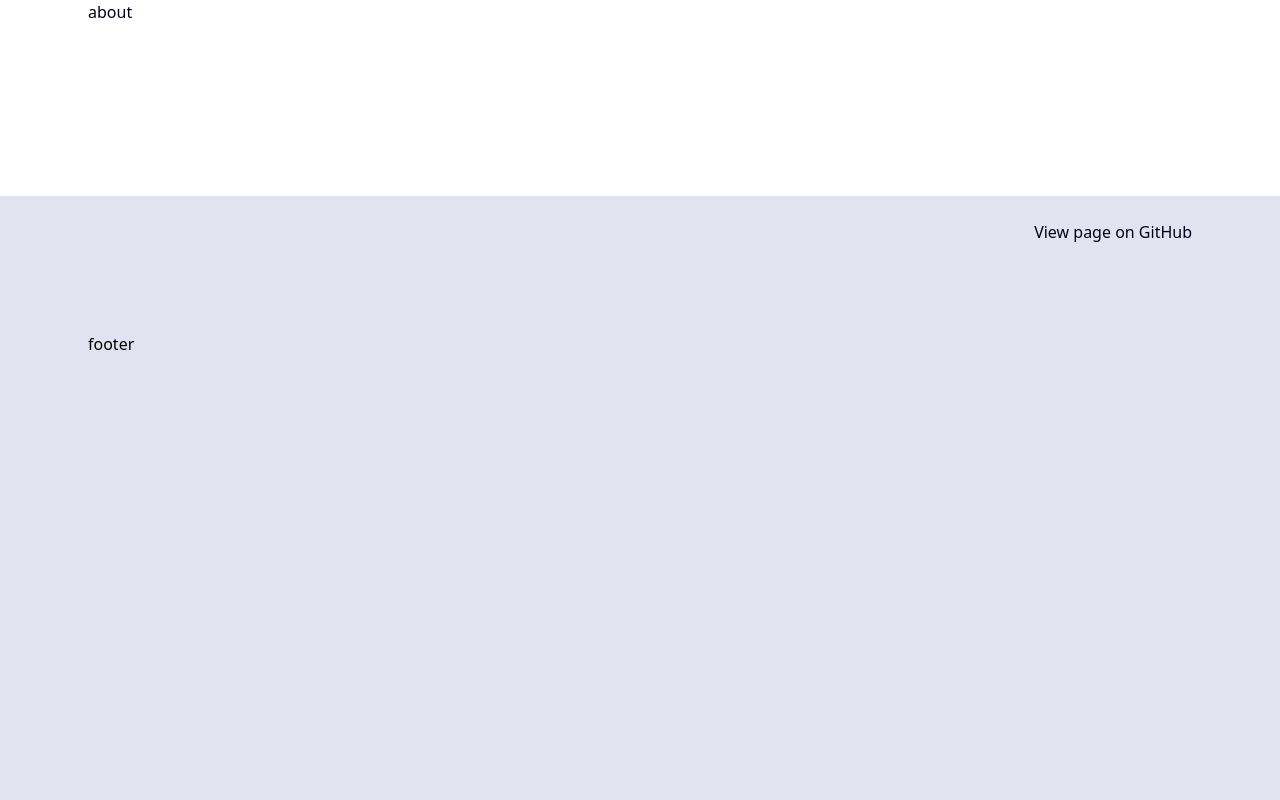
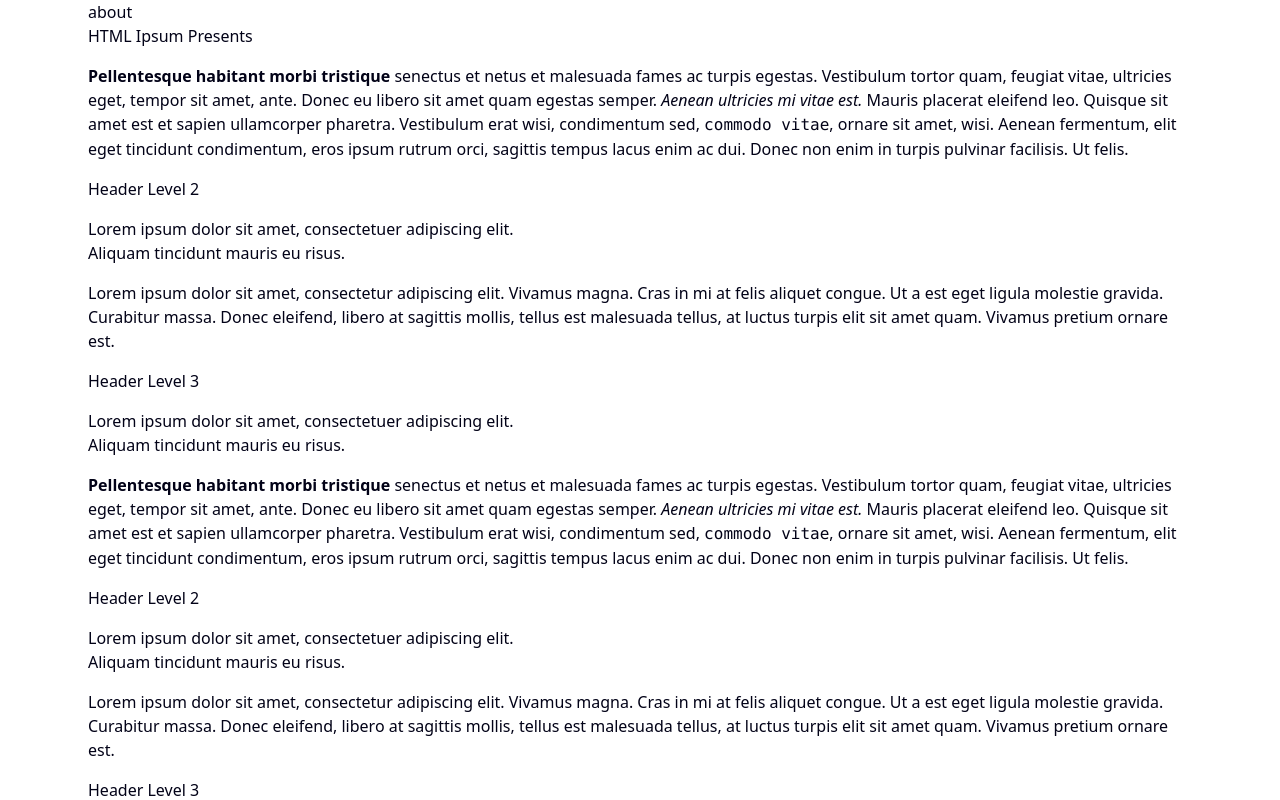
Before and after one commit to khinshankhan/www, a Next.js app: page /about in a window 1280 px wide. Shown: the part 500-1300 px from the top of the page. Before the commit the page ends 920 px from the top, so only its background shows below. Built offline with nearby package versions, Linux system fonts and the light colour scheme.

Commit message:
temporary lorem ipsum

```diff
--- a/app/(content)/about/page.tsx
+++ b/app/(content)/about/page.tsx
@@ -1,5 +1,81 @@
 import React from "react"
 
 export default function About() {
-  return <div>about</div>
+  return (
+    <div>
+      <h1>about</h1>
+
+      <h1>HTML Ipsum Presents</h1>
+
+      <article className="[&>*]:mt-4">
+        <p>
+          <strong>Pellentesque habitant morbi tristique</strong> senectus et netus et malesuada
+          fames ac turpis egestas. Vestibulum tortor quam, feugiat vitae, ultricies eget, tempor sit
+          amet, ante. Donec eu libero sit amet quam egestas semper.{" "}
+          <em>Aenean ultricies mi vitae est.</em> Mauris placerat eleifend leo. Quisque sit amet est
+          et sapien ullamcorper pharetra. Vestibulum erat wisi, condimentum sed,{" "}
+          <code>commodo vitae</code>, ornare sit amet, wisi. Aenean fermentum, elit eget tincidunt
+          condimentum, eros ipsum rutrum orci, sagittis tempus lacus enim ac dui.{" "}
+          <a href="#">Donec non enim</a> in turpis pulvinar facilisis. Ut felis.
+        </p>
+
+        <h2>Header Level 2</h2>
+
+        <ol>
+          <li>Lorem ipsum dolor sit amet, consectetuer adipiscing elit.</li>
+          <li>Aliquam tincidunt mauris eu risus.</li>
+        </ol>
+
+        <blockquote>
+          <p>
+            Lorem ipsum dolor sit amet, consectetur adipiscing elit. Vivamus magna. Cras in mi at
+            felis aliquet congue. Ut a est eget ligula molestie gravida. Curabitur massa. Donec
+            eleifend, libero at sagittis mollis, tellus est malesuada tellus, at luctus turpis elit
+            sit amet quam. Vivamus pretium ornare est.
+          </p>
+        </blockquote>
+
+        <h3>Header Level 3</h3>
+
+        <ul>
+          <li>Lorem ipsum dolor sit amet, consectetuer adipiscing elit.</li>
+          <li>Aliquam tincidunt mauris eu risus.</li>
+        </ul>
+
+        <p>
+          <strong>Pellentesque habitant morbi tristique</strong> senectus et netus et malesuada
+          fames ac turpis egestas. Vestibulum tortor quam, feugiat vitae, ultricies eget, tempor sit
+          amet, ante. Donec eu libero sit amet quam egestas semper.{" "}
+          <em>Aenean ultricies mi vitae est.</em> Mauris placerat eleifend leo. Quisque sit amet est
+          et sapien ullamcorper pharetra. Vestibulum erat wisi, condimentum sed,{" "}
+          <code>commodo vitae</code>, ornare sit amet, wisi. Aenean fermentum, elit eget tincidunt
+          condimentum, eros ipsum rutrum orci, sagittis tempus lacus enim ac dui.{" "}
+          <a href="#">Donec non enim</a> in turpis pulvinar facilisis. Ut felis.
+        </p>
+
+        <h2>Header Level 2</h2>
+
+        <ol>
+          <li>Lorem ipsum dolor sit amet, consectetuer adipiscing elit.</li>
+          <li>Aliquam tincidunt mauris eu risus.</li>
+        </ol>
+
+        <blockquote>
+          <p>
+            Lorem ipsum dolor sit amet, consectetur adipiscing elit. Vivamus magna. Cras in mi at
+            felis aliquet congue. Ut a est eget ligula molestie gravida. Curabitur massa. Donec
+            eleifend, libero at sagittis mollis, tellus est malesuada tellus, at luctus turpis elit
+            sit amet quam. Vivamus pretium ornare est.
+          </p>
+        </blockquote>
+
+        <h3>Header Level 3</h3>
+
+        <ul>
+          <li>Lorem ipsum dolor sit amet, consectetuer adipiscing elit.</li>
+          <li>Aliquam tincidunt mauris eu risus.</li>
+        </ul>
+      </article>
+    </div>
+  )
 }
```
